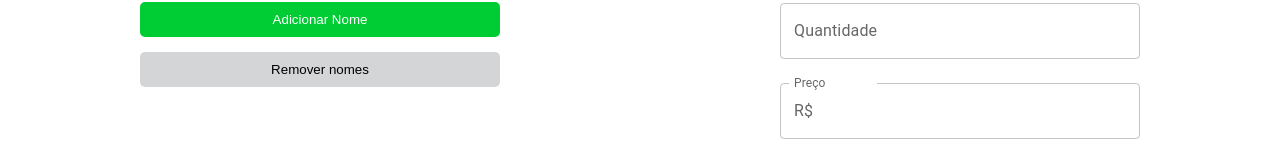
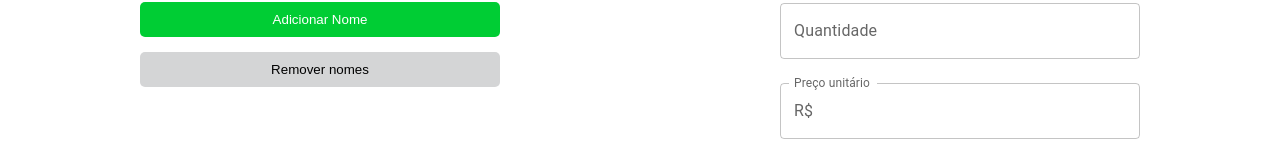
Before and after one commit to gabimirandaleal/front-despesas-stone, a React (Create React App) app: page / in a window 1280 px wide. Shown: the part 223-383 px from the top of the page. Built offline with nearby package versions, Linux system fonts and the light colour scheme.

Commit message:
refactor: edit input

```diff
--- a/src/components/FormAddExpense/index.jsx
+++ b/src/components/FormAddExpense/index.jsx
@@ -62,7 +62,7 @@ function FormAddNames({expense, setExpense, zerarExpense}) {
                 {...register("amount")}
               />
             <FormControl fullWidth margin="normal" >
-              <InputLabel htmlFor="outlined-adornment-amount">Preço</InputLabel>
+              <InputLabel htmlFor="outlined-adornment-amount">Preço unitário</InputLabel>
               <OutlinedInput
                 id="outlined-adornment-amount"
                 startAdornment={<InputAdornment position="start">R$</InputAdornment>}
```
